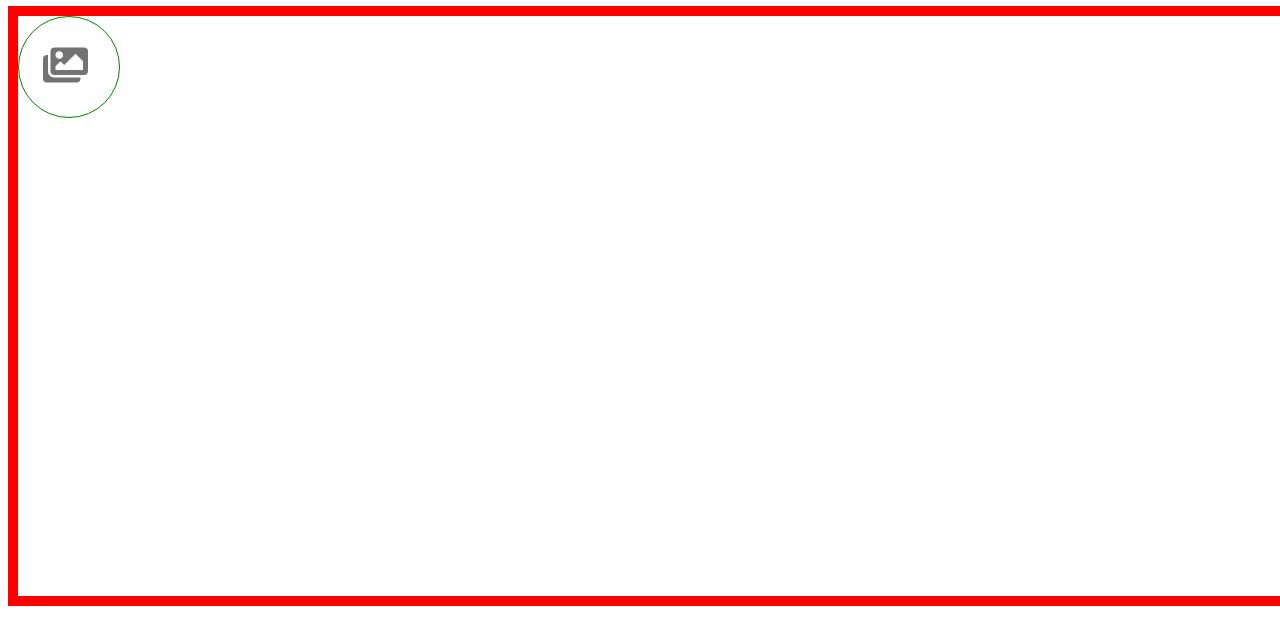
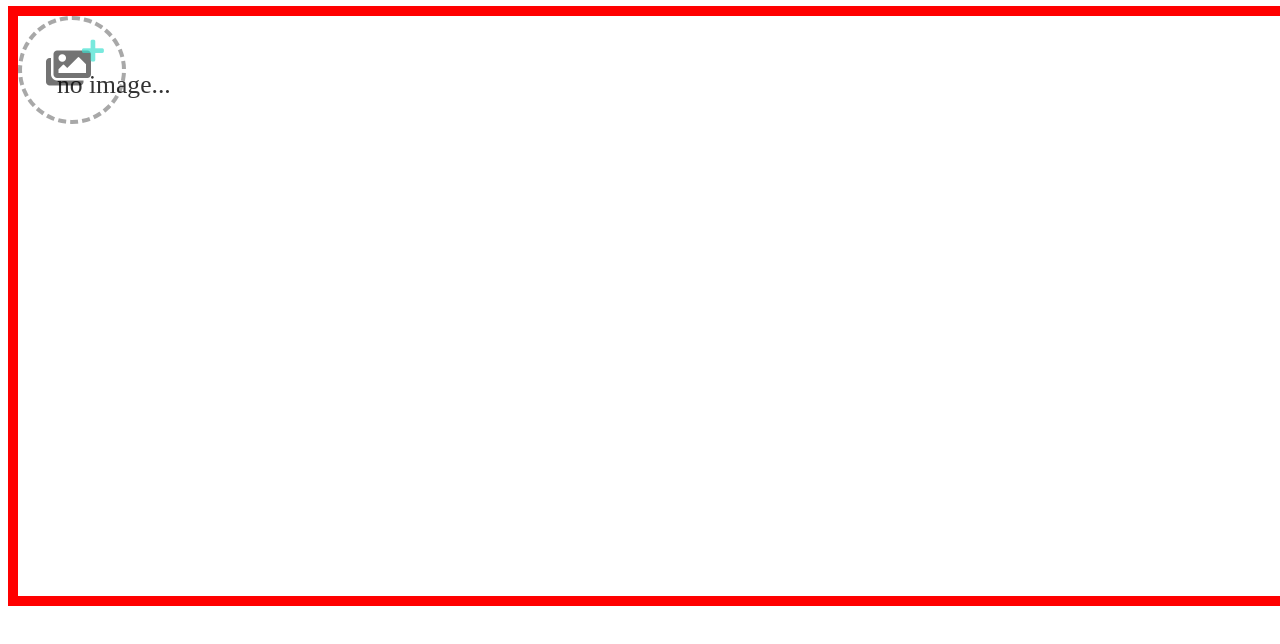
Before and after one commit to ameryu716/imgpinball, a plain HTML site: page ball.html in a window 1280 px wide. Shown: the top 644 px of the page. Drawn offline with Linux system fonts and the light colour scheme.

Commit message:
ui update

```diff
--- a/ball.css
+++ b/ball.css
@@ -18,7 +18,7 @@ body {
     left: 0;
     border-radius: 100%;
     /* background-color: #000; */
-    border: solid 1px green;
+    border: dashed 4px #39393970;
     transform-origin: center;
     min-height: 100px;
     min-width: 100px;
@@ -41,12 +41,13 @@ body {
     position: absolute;
 }
 .imageplus-icon {
-    opacity: 0;
+    opacity: 0.7;
     transition: 0.2s;
     position: absolute;
     font-size: 25px;
     top: 18%;
-    left: 54%;
+    left: 60%;
+    color: turquoise;
 }
 #uploadlabel:hover {
     opacity: 0.7;
@@ -82,6 +83,14 @@ body {
 }
 #reload {
     display: none;
+}
+#noimgspan {
+    position: absolute;
+    bottom: 20px;
+    white-space: nowrap;
+    left: 35px;
+    color: rgba(0,0,0,0.8);
+    font-size: 2vw;
 }
 
 @media screen and (max-width: 480px){
--- a/ball.html
+++ b/ball.html
@@ -33,6 +33,7 @@
             <label for="imguploads" id="uploadlabel">
                 <i class="fas fa-images imageicon"></i>
                 <i class="fas fa-plus imageplus-icon"></i>
+                <span id="noimgspan">no image...</span>
                 <input type="file" name="imguploads" id="imguploads" accept="image/*">
             </label>
         </div>
--- a/mball.js
+++ b/mball.js
@@ -97,6 +97,7 @@ window.addEventListener("load",()=>{
     const rotatebtn = document.getElementById("rotate");
     const sharebtn = document.getElementById("share");
     const reload = document.getElementById("reload");
+    const noimgspan = document.getElementById("noimgspan");
 
     movebtn.onclick = ()=>{
         movebtn.style.boxShadow = "0 0 0 rgba(0,255,0,0.5)";
@@ -161,6 +162,7 @@ window.addEventListener("load",()=>{
                         prevzone.removeChild(prevzone.firstChild);
                     }
                     ball.style.border = "none";
+                    noimgspan.style.display = "none";
                     prevzone.appendChild(img); // #previewの中に追加
 
                 }
```
